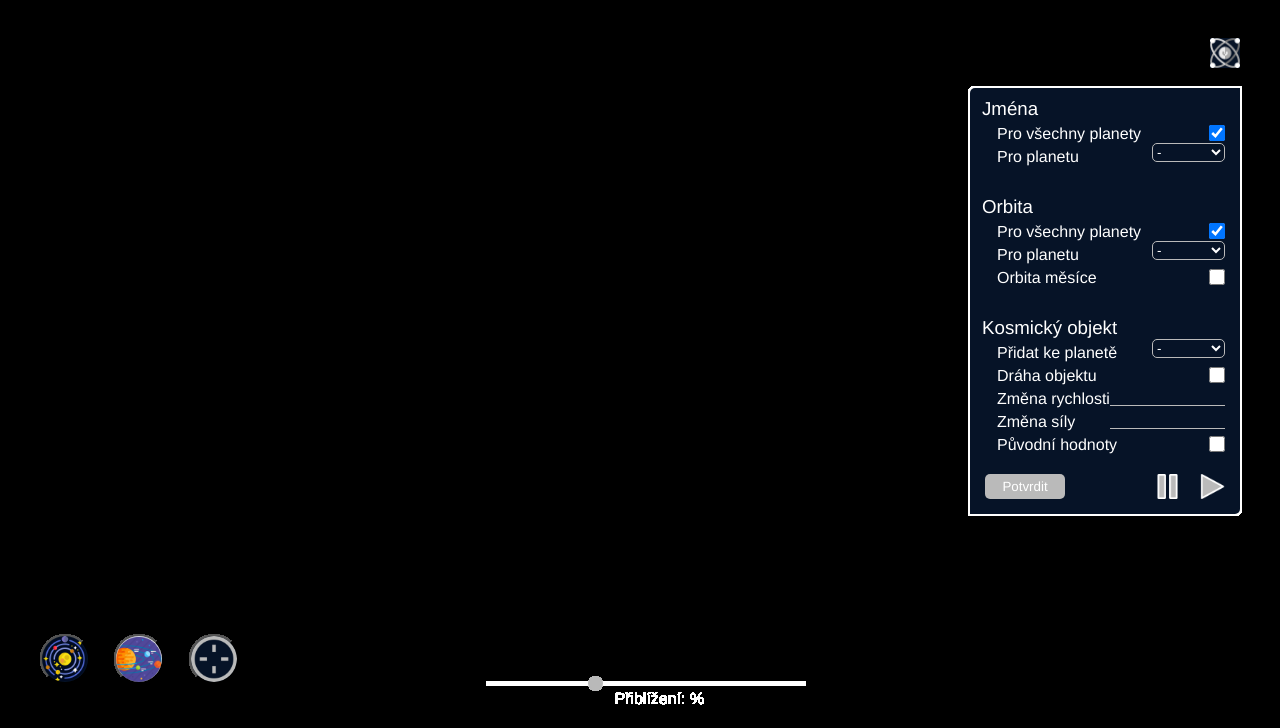
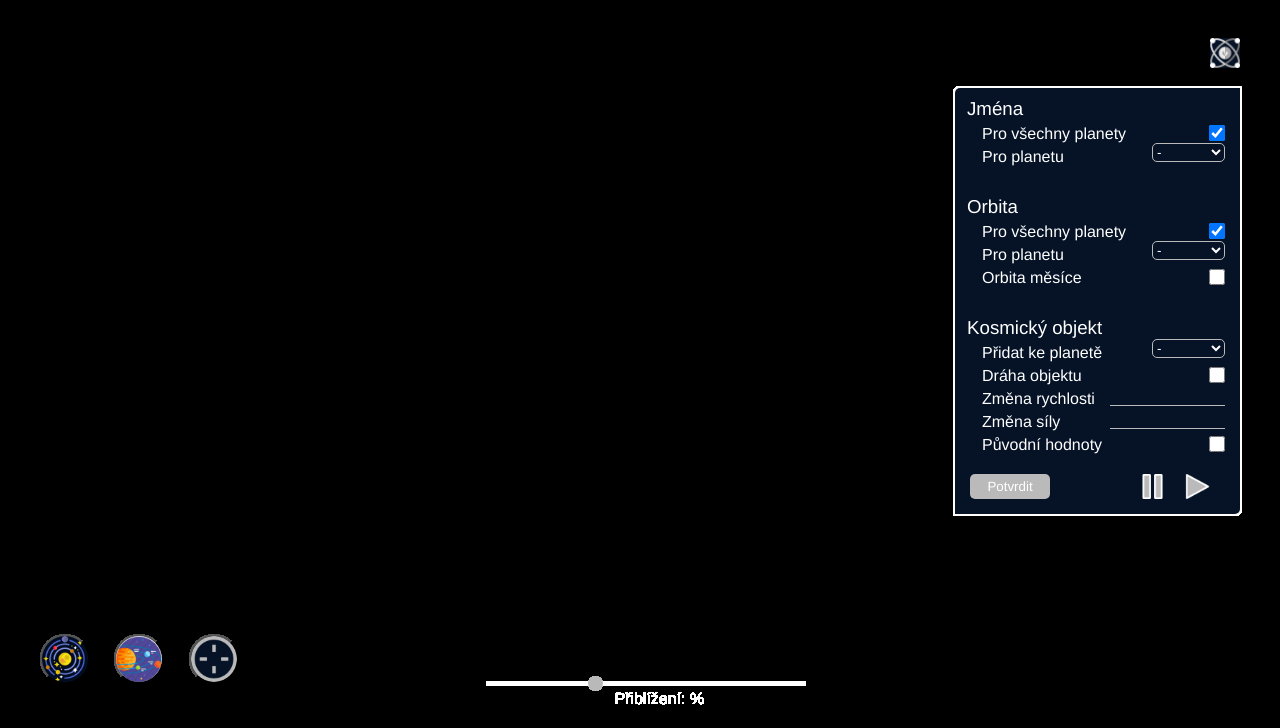
Before and after one commit to luciamahutova/BachelorThesis, a website: page simulationPage.html in a window 1280 px wide. Shown: the part 72-800 px from the top of the page. Drawn offline with nearby package versions, Linux system fonts and the light colour scheme.

Commit message:
Update: fixed size for both sidebars

```diff
--- a/css/style.css
+++ b/css/style.css
@@ -173,7 +173,7 @@ header img {
 .sidebars {
     position: fixed;
     top: 160px;
-    width: 270px;
+    width: 285px;
     height: fit-content;
     border: none;
     border-radius: 5px 0;
@@ -184,7 +184,6 @@ header img {
 #sidebarPlanetInfo {
     left: -300px;
     transition: 0.6s;
-    width: 285px;
 }
 
 #sidebarRight {
```
